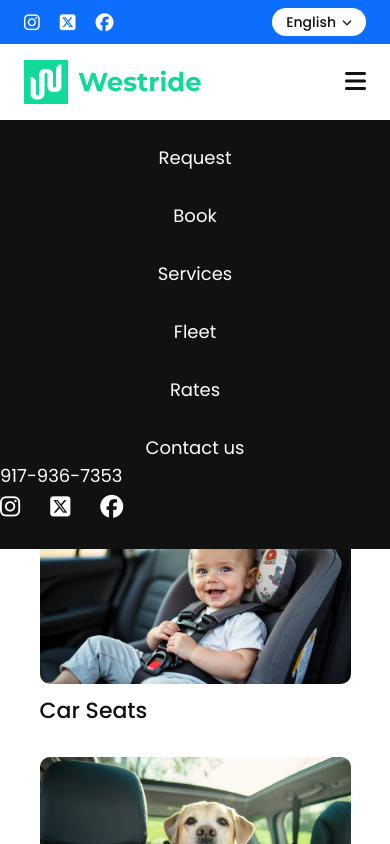
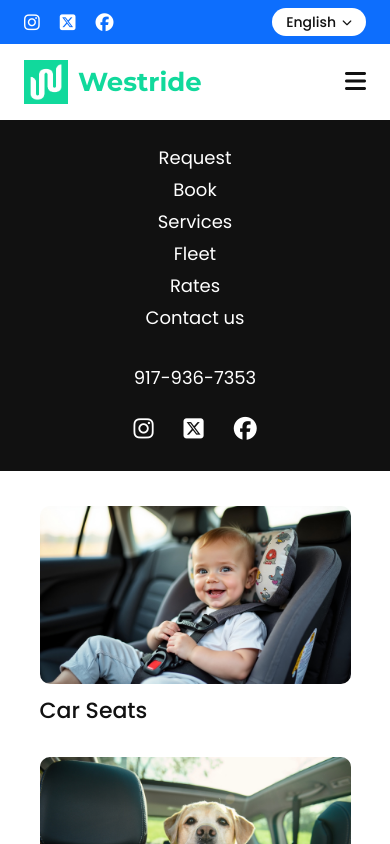
Before and after one commit to Tair15/westride-, a website: page site/index.html in a window 390 px wide. Both pictures are taken after a click on the button "Toggle menu". Shown: the top 844 px of the page. Drawn offline with nearby package versions, Linux system fonts and the light colour scheme; files that its build step writes are made by us from their sources.

Commit message:
fix(menu): center dropdown items, tighten spacing, gap before phone

```diff
--- a/site/assets/js/main.js
+++ b/site/assets/js/main.js
@@ -4,8 +4,8 @@ document.addEventListener("DOMContentLoaded", () => {
   const menu = document.getElementById("mobile-menu");
   if (!toggle || !menu) return;
 
-  const open = () => menu.classList.remove("hidden");
-  const close = () => menu.classList.add("hidden");
+  const open = () => menu.classList.replace("hidden", "flex");
+  const close = () => menu.classList.replace("flex", "hidden");
   const isOpen = () => !menu.classList.contains("hidden");
 
   toggle.addEventListener("click", (e) => {
--- a/site/partials/header.html
+++ b/site/partials/header.html
@@ -39,7 +39,7 @@
 
     <!-- Mobile dropdown -->
     <div id="mobile-menu" class="absolute left-0 top-full z-[1000] hidden w-full flex-col items-center justify-center gap-5 bg-ink py-6 nav:hidden">
-      <ul class="flex list-none flex-col items-center gap-[30px] text-center">
+      <ul class="flex list-none flex-col items-center gap-1 text-center">
         <li><a class="text-lg font-normal text-white" href="index.html">Request</a></li>
         <li><a class="text-lg font-normal text-white" href="book.html">Book</a></li>
         <li><a class="text-lg font-normal text-white" href="service.html">Services</a></li>
@@ -47,7 +47,7 @@
         <li><a class="text-lg font-normal text-white" href="rates.html">Rates</a></li>
         <li><a class="text-lg font-normal text-white" href="contact.html">Contact us</a></li>
       </ul>
-      <div class="whitespace-nowrap text-lg text-white"><a href="tel:+19179367353">917-936-7353</a></div>
+      <div class="mt-3 whitespace-nowrap text-lg text-white"><a href="tel:+19179367353">917-936-7353</a></div>
       <ul class="flex list-none gap-[30px] text-[23px] text-white">
         <li><a href="https://www.instagram.com/westrideapp/" target="_blank" rel="noopener" aria-label="Instagram"><i class="fa-brands fa-instagram"></i></a></li>
         <li><a href="https://x.com/westrideai" target="_blank" rel="noopener" aria-label="X"><i class="fa-brands fa-square-x-twitter"></i></a></li>
```
